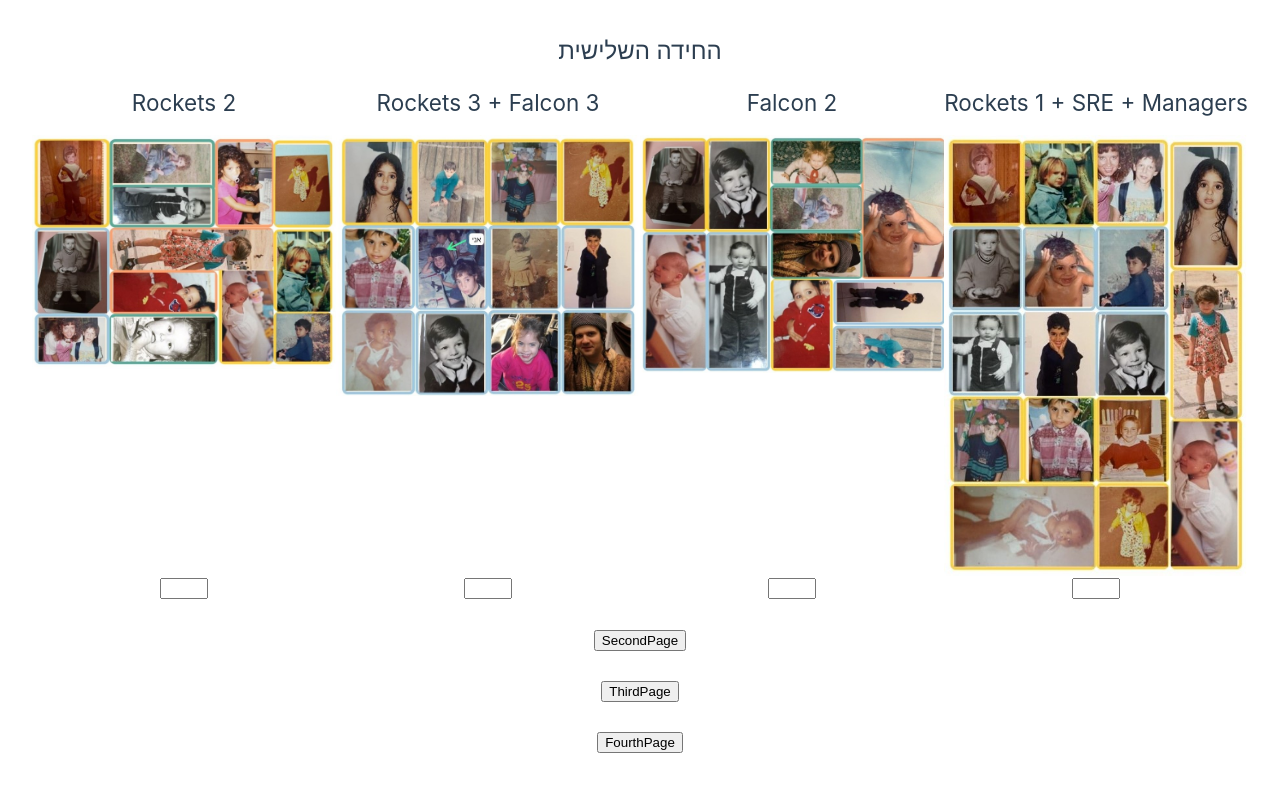
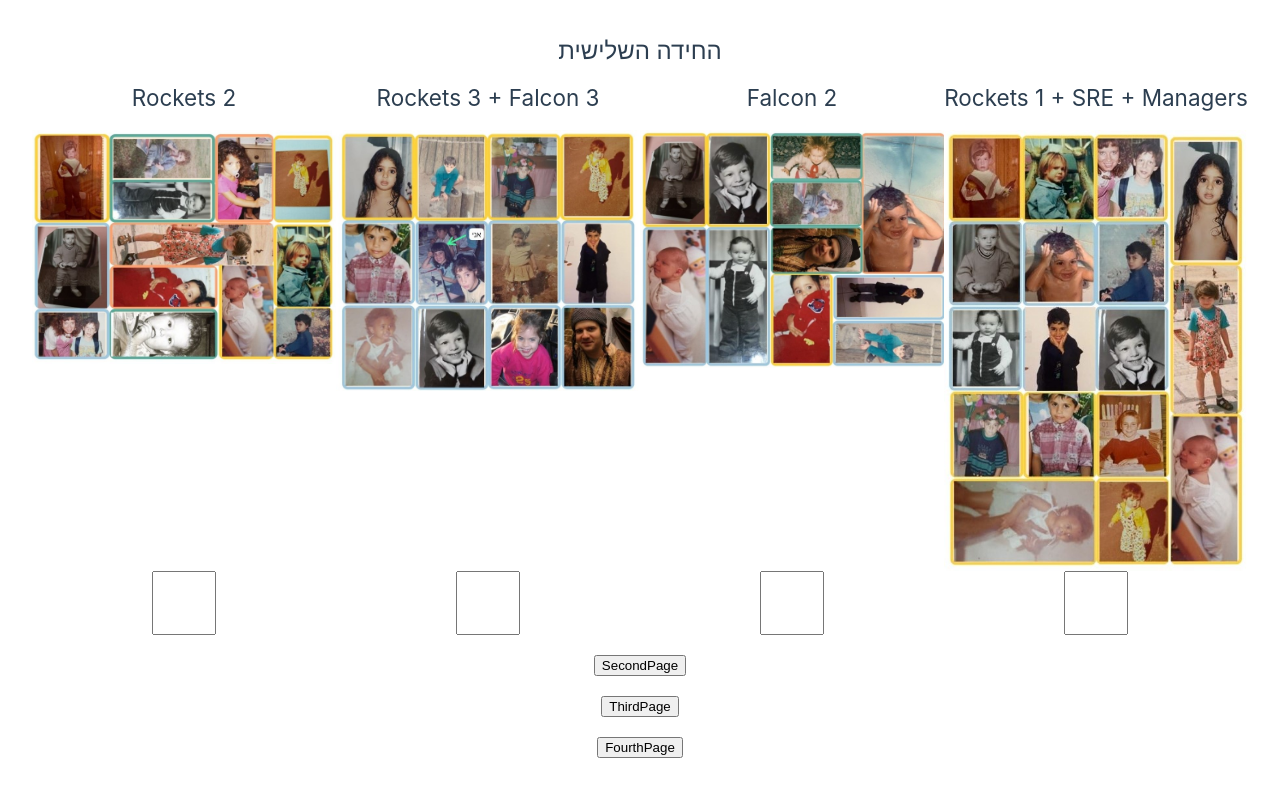
Before and after one commit to RonStrauss/vue-quiz, a Vue app: page / in a window 1280 px wide. Both pictures are taken after a click on the button "ThirdPage". Shown: the top 796 px of the page. Built offline with nearby package versions, Linux system fonts and the light colour scheme; the HTML template or start-up script is replaced by a standard one.

Commit message:
Update input styles in ThirdPage component for improved layout

```diff
--- a/src/components/ThirdPage.vue
+++ b/src/components/ThirdPage.vue
@@ -80,7 +80,9 @@ section {
   gap: 14px;
 }
 .img-wrapper .bottom input {
-  width: 3rem;
+  width: 4rem;
+  padding:16px;
   text-align: center;
+  font-size:x-large;
 }
 </style>
```
